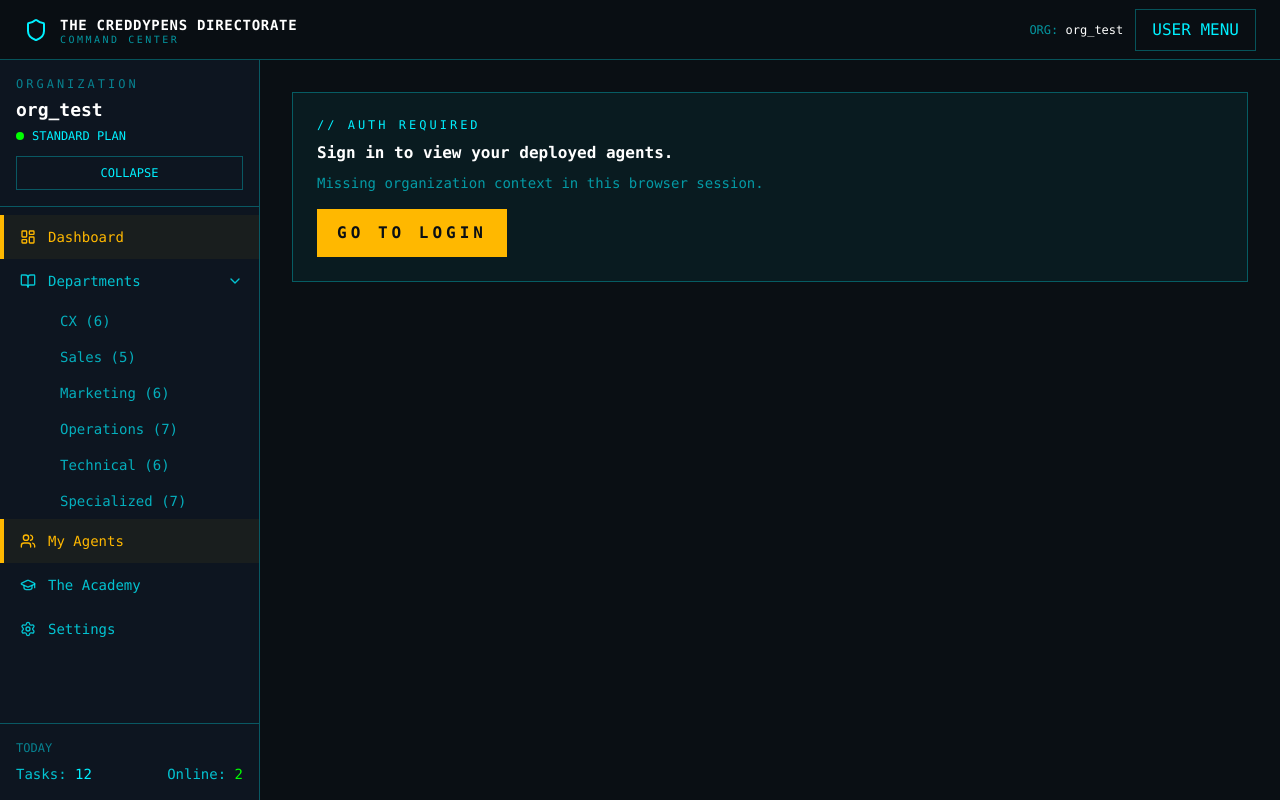
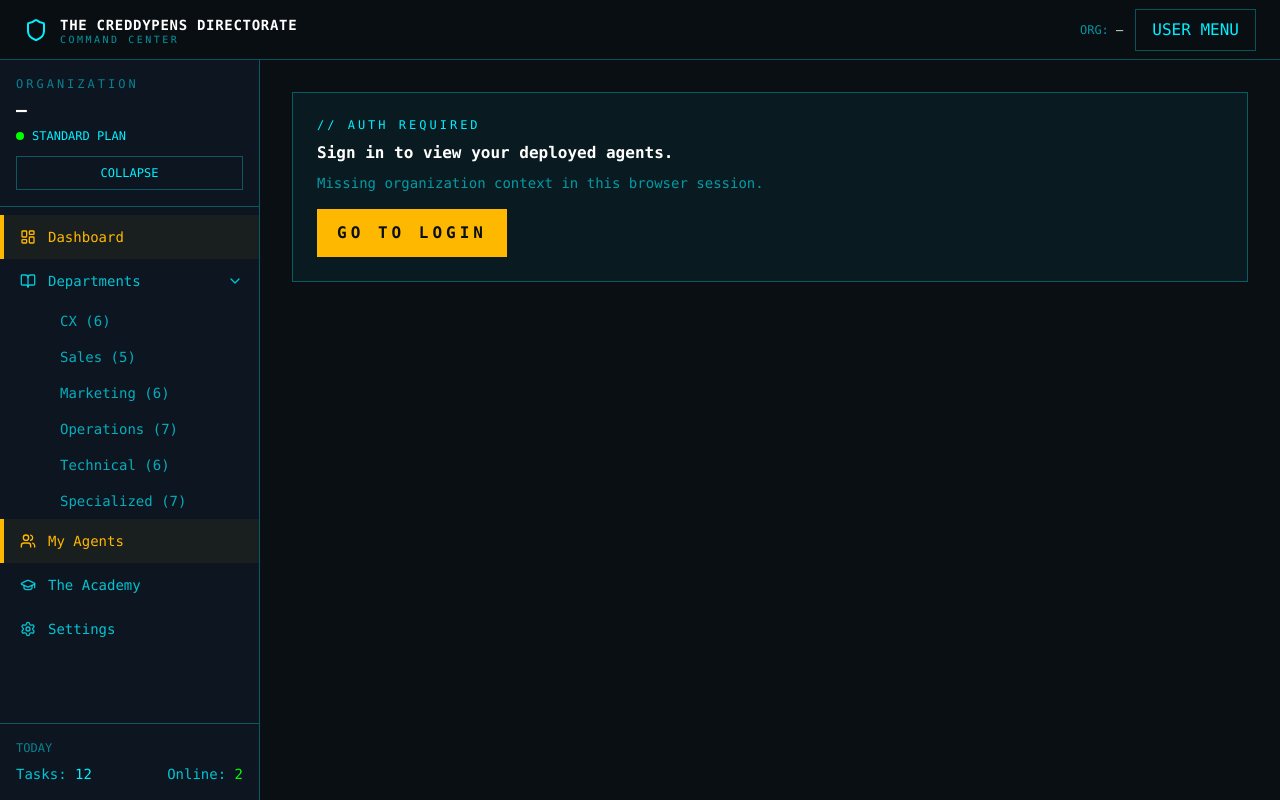
Before and after one commit to CreativeSire/Creddypens-Directorate, a Next.js app in the folder frontend/: page /dashboard/my-agents in a window 1280 px wide. Built offline with nearby package versions, Linux system fonts and the light colour scheme.

Commit message:
Fix hydration mismatch: defer org id until client mount

```diff
--- a/frontend/src/components/command-center-client.tsx
+++ b/frontend/src/components/command-center-client.tsx
@@ -12,14 +12,20 @@ function getCompanyName(cfg: Record<string, unknown>): string | undefined {
 }
 
 export function CommandCenterClient() {
-  const [orgId, setOrg] = useState<string>("org_test");
+  const [orgId, setOrg] = useState<string>("—");
+  const [resolvedOrgId, setResolvedOrgId] = useState<string | null>(null);
   const [loading, setLoading] = useState(true);
   const [data, setData] = useState<Awaited<ReturnType<typeof fetchOrgAgents>> | null>(null);
   const [error, setError] = useState<string | null>(null);
 
   useEffect(() => {
-    const id = getOrgId() || "org_test";
-    setOrg(id);
+    const id = getOrgId();
+    setResolvedOrgId(id);
+    setOrg(id || "—");
+    if (!id) {
+      setLoading(false);
+      return;
+    }
     fetchOrgAgents(id)
       .then((d) => setData(d))
       .catch((e) => setError(e instanceof Error ? e.message : "Failed to load"))
@@ -35,6 +41,12 @@ export function CommandCenterClient() {
 
       {loading ? <div className="text-sm text-muted-foreground">Loading...</div> : null}
       {error ? <div className="text-sm text-red-600">{error}</div> : null}
+
+      {!resolvedOrgId && !loading ? (
+        <div className="text-sm text-muted-foreground">
+          Sign in to load your organization context.
+        </div>
+      ) : null}
 
       <div className="grid gap-4 md:grid-cols-2">
         {data?.agents?.map((a) => (
--- a/frontend/src/components/demo-chat.tsx
+++ b/frontend/src/components/demo-chat.tsx
@@ -1,6 +1,6 @@
 "use client";
 
-import { useMemo, useState } from "react";
+import { useState } from "react";
 
 import { executeAgent } from "@/lib/api";
 import { getOrgId } from "@/lib/org";
@@ -13,14 +13,13 @@ export function DemoChat({ agentCode, companyName }: { agentCode: string; compan
   const [busy, setBusy] = useState(false);
   const [error, setError] = useState<string | null>(null);
 
-  const orgId = useMemo(() => getOrgId() || "org_test", []);
-
   async function onSend() {
     setBusy(true);
     setError(null);
     setReply(null);
     setMeta(null);
     try {
+      const orgId = getOrgId() || "org_test";
       const res = await executeAgent({
         code: agentCode,
         orgId,
--- a/frontend/src/components/director/director-chat.tsx
+++ b/frontend/src/components/director/director-chat.tsx
@@ -1,6 +1,6 @@
 "use client";
 
-import { useMemo, useState } from "react";
+import { useState } from "react";
 import Link from "next/link";
 
 import { apiBaseUrl } from "@/lib/env";
@@ -34,8 +34,6 @@ export default function DirectorChat() {
   const [loading, setLoading] = useState(false);
   const [recs, setRecs] = useState<Rec[]>([]);
 
-  const orgId = useMemo(() => getOrgId() || "org_test", []);
-
   async function send() {
     const trimmed = input.trim();
     if (!trimmed) return;
@@ -46,6 +44,7 @@ export default function DirectorChat() {
     setRecs([]);
 
     try {
+      const orgId = getOrgId() || "org_test";
       const res = await fetch(`${apiBaseUrl()}/v1/director/recommend`, {
         method: "POST",
         headers: { "Content-Type": "application/json" },
--- a/frontend/src/components/layouts/dashboard-layout.tsx
+++ b/frontend/src/components/layouts/dashboard-layout.tsx
@@ -1,6 +1,6 @@
 "use client";
 
-import { useCallback, useEffect, useMemo, useState } from "react";
+import { useCallback, useEffect, useState } from "react";
 import Link from "next/link";
 import { usePathname } from "next/navigation";
 import { Menu, Shield } from "lucide-react";
@@ -25,13 +25,14 @@ export default function DashboardLayout({ children }: { children: React.ReactNod
   const [collapsed, setCollapsed] = useState(false);
   const [mobileOpen, setMobileOpen] = useState(false);
 
-  const orgName = useMemo(() => {
-    const orgId = getOrgId();
-    return orgId ? orgId : "org_test";
+  const [orgName, setOrgName] = useState<string>("—");
+
+  useEffect(() => {
+    setCollapsed(getInitialCollapsed());
   }, []);
 
   useEffect(() => {
-    setCollapsed(getInitialCollapsed());
+    setOrgName(getOrgId() || "—");
   }, []);
 
   const toggleCollapsed = useCallback(() => {
--- a/frontend/src/components/navigation/sidebar.tsx
+++ b/frontend/src/components/navigation/sidebar.tsx
@@ -2,7 +2,7 @@
 
 import Link from "next/link";
 import { usePathname } from "next/navigation";
-import { useEffect, useMemo, useState } from "react";
+import { useEffect, useState } from "react";
 import { BookOpen, GraduationCap, LayoutDashboard, Settings, Users, ChevronDown } from "lucide-react";
 
 import { cn } from "@/lib/utils";
@@ -34,8 +34,7 @@ export default function Sidebar({
 }) {
   const pathname = usePathname();
   const [deptOpen, setDeptOpen] = useState(true);
-
-  const orgName = useMemo(() => getOrgId() || "org_test", []);
+  const [orgName, setOrgName] = useState<string>("—");
 
   useEffect(() => {
     try {
@@ -44,6 +43,10 @@ export default function Sidebar({
     } catch {
       // ignore
     }
+  }, []);
+
+  useEffect(() => {
+    setOrgName(getOrgId() || "—");
   }, []);
 
   function toggleDeptOpen() {
```
